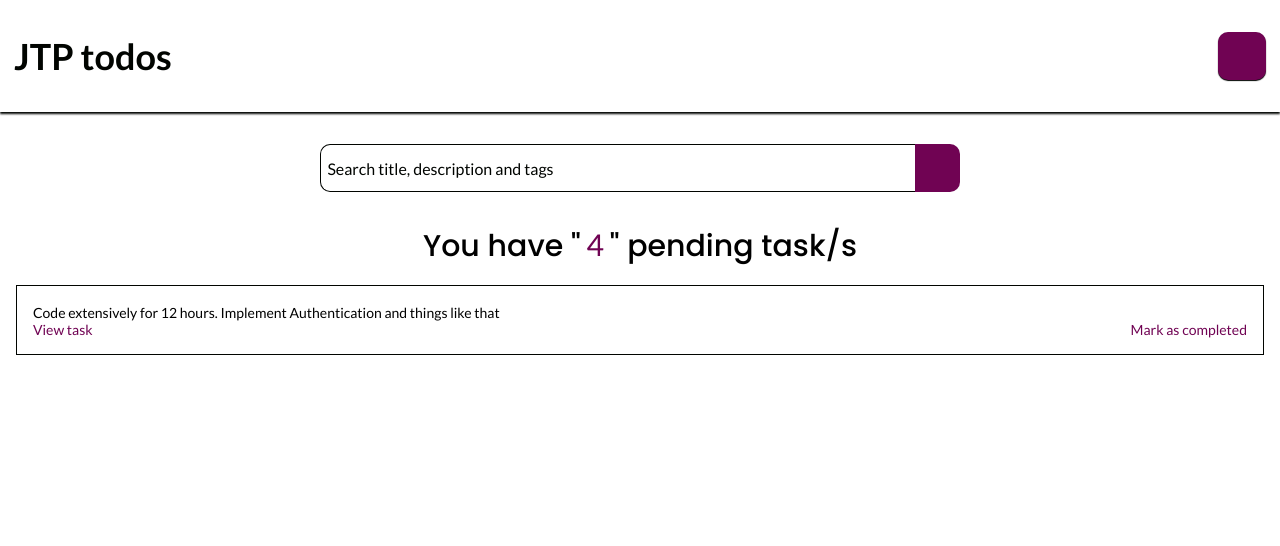
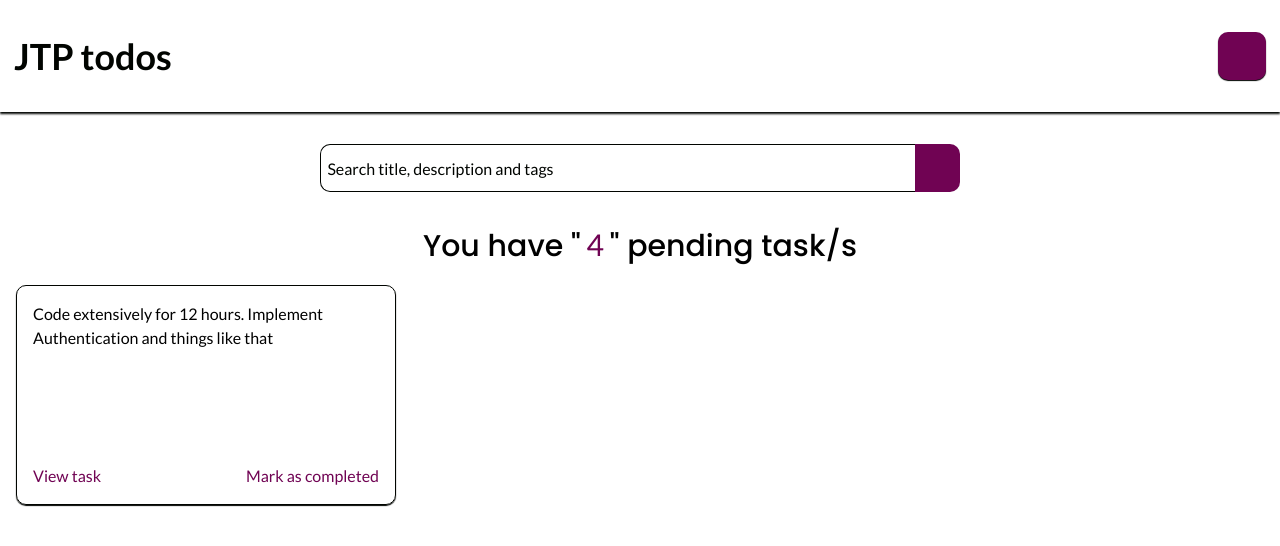
Before and after one commit to joshytheprogrammer/todos-frontend, a Nuxt app: page / in a window 1280 px wide. Shown: the top 546 px of the page. Built offline with nearby package versions, Linux system fonts and the light colour scheme; some icons are missing.

Commit message:
made changes

```diff
--- a/assets/scss/mixins.scss
+++ b/assets/scss/mixins.scss
@@ -17,6 +17,7 @@
 @mixin link {
   color: $primary;
   text-decoration: none;
+  cursor: pointer;
 
   &:hover {
     text-decoration: underline;
--- a/components/Home/Task.vue
+++ b/components/Home/Task.vue
@@ -1,7 +1,7 @@
 <template>
   <div class="task">
     <div class="title">
-      <span>Code extensively for 12 hours. Implement Authentication and things like that</span>
+      <a @click.prevent="">Code extensively for 12 hours. Implement Authentication and things like that</a>
     </div>
     <div class="_actions">
       <a @click.prevent="">View task</a>
@@ -20,7 +20,15 @@ export default {
 .task {
   margin: 1rem;
   padding: 1rem;
-  border: 1px solid $dark;
+  border: 1.4px solid $dark;
+  box-shadow: 0px 1px 1px $dark;
+  border-radius: 10px;
+
+  width: 380px;
+  height: 220px;
+
+  line-height: 1.5;
+
 
   display: flex;
   flex-direction: column;
@@ -28,8 +36,8 @@ export default {
 
   .title {
     span {
-      font-size: 14px;
-      font-weight: 500;
+      font-size: 18px;
+      font-weight: 700;
     }
   }
 
@@ -39,7 +47,7 @@ export default {
 
     a {
       @include link;
-      font-size: 14px;
+      font-size: 16px;
     }
   }
 }
```
